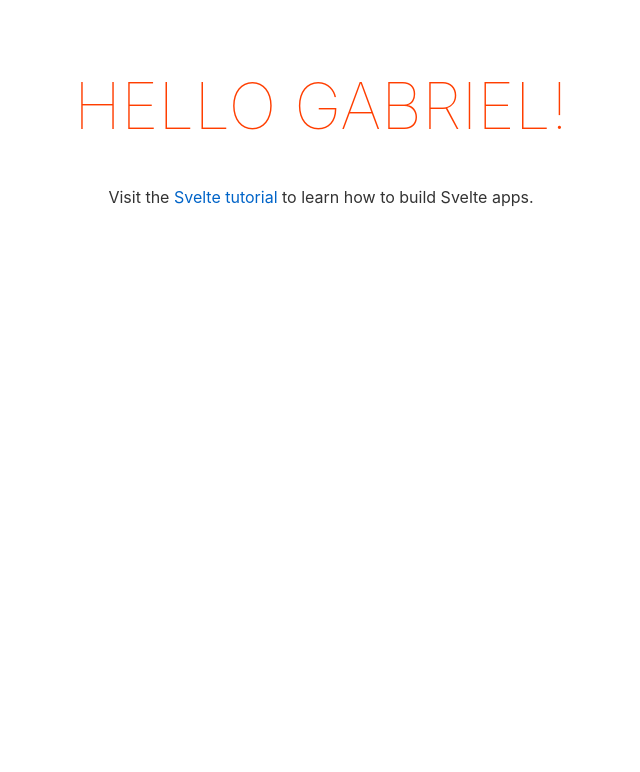
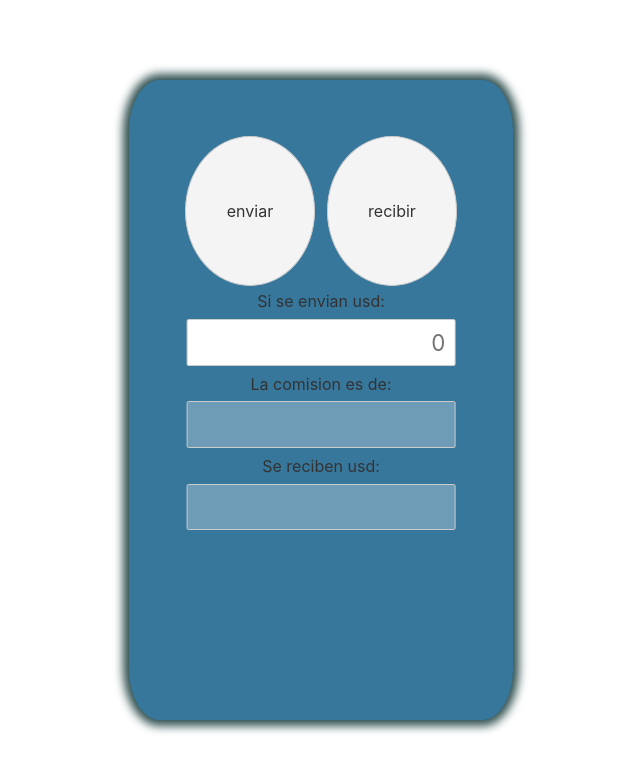
Before and after one commit to Leirbagabo/paypal-comisions-calc, a Svelte app: page / in a window 1280 px wide. Shown: the top 772 px of the page, without its empty margins (319-959 px from the left). Built offline with nearby package versions, Linux system fonts and the light colour scheme.

Commit message:
General calc template ready

```diff
--- a/public/global.css
+++ b/public/global.css
@@ -5,9 +5,14 @@ html, body {
 }
 
 body {
+	width:100vw;
+	min-height:100vh;
+	display:flex;
+	justify-content:center;
+	align-items:center;
 	color: #333;
 	margin: 0;
-	padding: 8px;
+	padding: 0;
 	box-sizing: border-box;
 	font-family: -apple-system, BlinkMacSystemFont, "Segoe UI", Roboto, Oxygen-Sans, Ubuntu, Cantarell, "Helvetica Neue", sans-serif;
 }
--- a/src/App.svelte
+++ b/src/App.svelte
@@ -1,25 +1,71 @@
 <script>
-	export let name;
+  let name;
 </script>
 
 <main>
-	<h1>Hello {name}!</h1>
-	<p>Visit the <a href="https://svelte.dev/tutorial">Svelte tutorial</a> to learn how to build Svelte apps.</p>
+  <div class="container">
+    <div class="options">
+      <button>enviar</button>
+      <button>recibir</button>
+    </div>
+    <div class="inputs">
+      <span>Si se envian usd:</span>
+      <input type="text" placeholder="0" />
+      <span>La comision es de:</span>
+      <input type="text" disabled />
+      <span>Se reciben usd:</span>
+      <input type="text" disabled />
+    </div>
+  </div>
 </main>
 
 <style>
   main {
-		text-align: center;
-		padding: 1em;
-		max-width: 240px;
-		margin: 0 auto;
+    display: flex;
+    justify-content: center;
+    align-items: center;
+    height: 100vh;
+    max-width: 100vw;
   }
 
-	h1 {
-		color: #ff3e00;
-		text-transform: uppercase;
-		font-size: 4em;
-		font-weight: 100;
+  .container {
+    background-color: rgb(55, 119, 156);
+    width: 30vw;
+    min-height: 80vh;
+    border-radius: 8%;
+    box-shadow: 0px 0px 10px 6px darkslategray;
+  }
+  .options {
+    display: flex;
+    flex-direction: row;
+    flex: 1;
+    justify-content: center;
+    align-content: center;
+	padding:50px;
+
+  }
+  .options button {
+    align-items: center;
+	height:150px;
+	width:150px;
+	margin:2%;
+  border-radius:100%;
+
+  }
+  input {
+    display: block;
+    width: 70%;
+    position: relative;
+    margin: 2% 50%;
+    transform: translateX(-50%);
+    text-align:end;
+    font-size: 1.4rem;
+  }
+  .inputs {
+    position: relative;
+    height: 100%;
+    bottom: 50px;
+    text-align:center;
   }
 
   @media (min-width: 640px) {
--- a/src/main.js
+++ b/src/main.js
@@ -1,9 +1,8 @@
 import App from './App.svelte';
-
 const app = new App({
 	target: document.body,
 	props: {
-		name: 'Gabriel'
+		name: 'duendi'
 	}
 });
 
```
Lines whose indentation alone changed are shown as unchanged.
